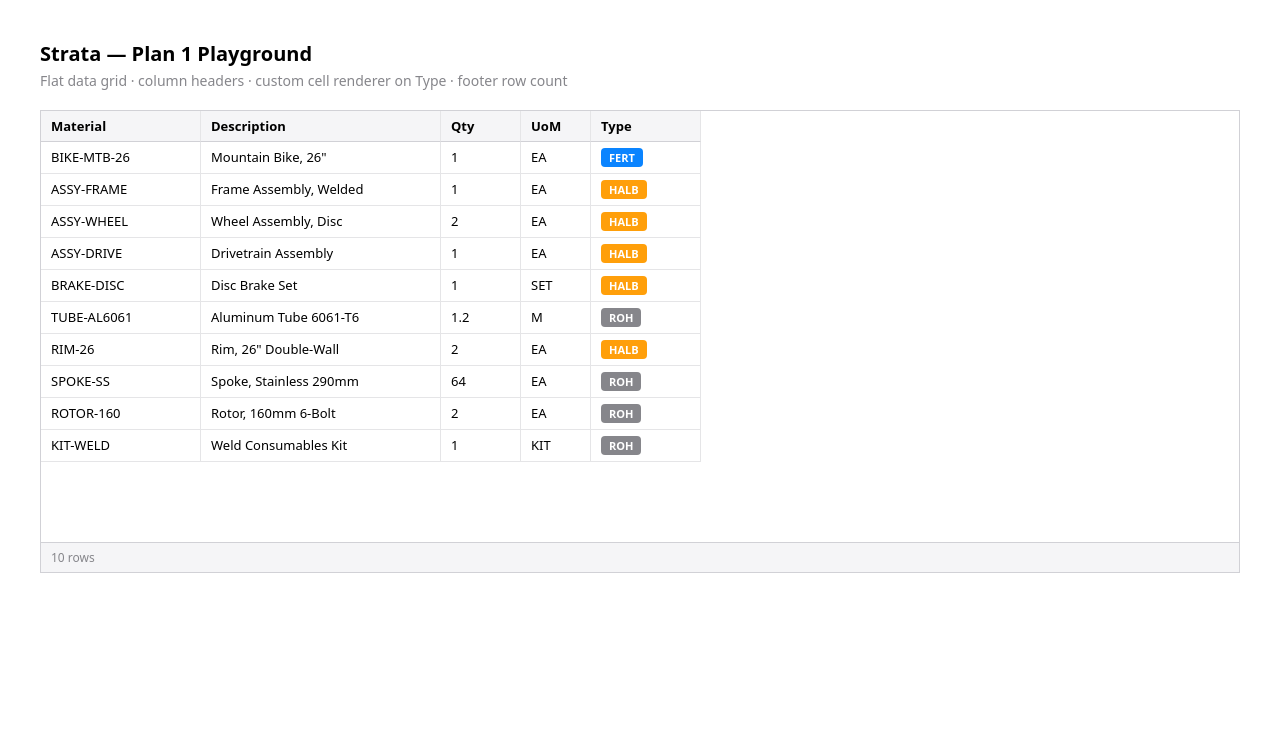
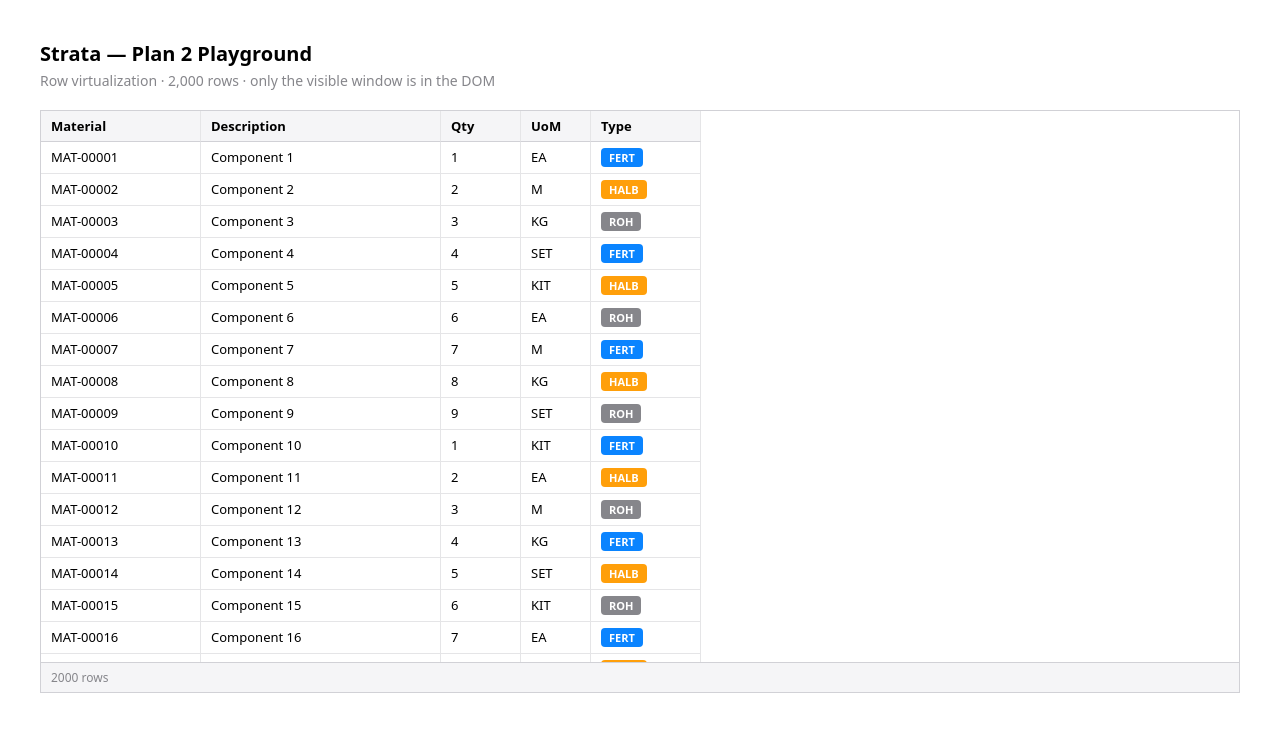
Before and after one commit to vadiraja/strata-grid, a React (Vite) app: page / in a window 1280 px wide. Shown: the top 732 px of the page. Built offline with nearby package versions, Linux system fonts and the light colour scheme.

Commit message:
chore: demo virtualization in the playground

```diff
--- a/playground/App.tsx
+++ b/playground/App.tsx
@@ -2,7 +2,7 @@ import { DataGrid, type ColumnDef } from '../src/index';
 import '../src/strata.css';
 
 /**
- * Throwaway dev playground for Strata Plan 1 (flat grid).
+ * Throwaway dev playground for Strata.
  * The full examples app is Plan 7 in docs/roadmap.md.
  */
 
@@ -15,18 +15,21 @@ interface BomRow {
   type: 'FERT' | 'HALB' | 'ROH';
 }
 
-const data: BomRow[] = [
-  { id: '1', material: 'BIKE-MTB-26', description: 'Mountain Bike, 26"', qty: 1, uom: 'EA', type: 'FERT' },
-  { id: '2', material: 'ASSY-FRAME', description: 'Frame Assembly, Welded', qty: 1, uom: 'EA', type: 'HALB' },
-  { id: '3', material: 'ASSY-WHEEL', description: 'Wheel Assembly, Disc', qty: 2, uom: 'EA', type: 'HALB' },
-  { id: '4', material: 'ASSY-DRIVE', description: 'Drivetrain Assembly', qty: 1, uom: 'EA', type: 'HALB' },
-  { id: '5', material: 'BRAKE-DISC', description: 'Disc Brake Set', qty: 1, uom: 'SET', type: 'HALB' },
-  { id: '6', material: 'TUBE-AL6061', description: 'Aluminum Tube 6061-T6', qty: 1.2, uom: 'M', type: 'ROH' },
-  { id: '7', material: 'RIM-26', description: 'Rim, 26" Double-Wall', qty: 2, uom: 'EA', type: 'HALB' },
-  { id: '8', material: 'SPOKE-SS', description: 'Spoke, Stainless 290mm', qty: 64, uom: 'EA', type: 'ROH' },
-  { id: '9', material: 'ROTOR-160', description: 'Rotor, 160mm 6-Bolt', qty: 2, uom: 'EA', type: 'ROH' },
-  { id: '10', material: 'KIT-WELD', description: 'Weld Consumables Kit', qty: 1, uom: 'KIT', type: 'ROH' },
-];
+const TYPES: BomRow['type'][] = ['FERT', 'HALB', 'ROH'];
+const UOMS = ['EA', 'M', 'KG', 'SET', 'KIT'];
+
+function makeRows(count: number): BomRow[] {
+  return Array.from({ length: count }, (_, i) => ({
+    id: String(i + 1),
+    material: `MAT-${String(i + 1).padStart(5, '0')}`,
+    description: `Component ${i + 1}`,
+    qty: (i % 9) + 1,
+    uom: UOMS[i % UOMS.length],
+    type: TYPES[i % TYPES.length],
+  }));
+}
+
+const data = makeRows(2000);
 
 const typeColor: Record<BomRow['type'], string> = {
   FERT: '#0a84ff',
@@ -64,11 +67,11 @@ const columns: ColumnDef<BomRow>[] = [
 export function App() {
   return (
     <div style={{ padding: 32, fontFamily: 'system-ui, -apple-system, sans-serif' }}>
-      <h1 style={{ fontSize: 20, margin: '0 0 4px' }}>Strata — Plan 1 Playground</h1>
+      <h1 style={{ fontSize: 20, margin: '0 0 4px' }}>Strata — Plan 2 Playground</h1>
       <p style={{ color: '#86868b', fontSize: 14, margin: '0 0 20px' }}>
-        Flat data grid · column headers · custom cell renderer on Type · footer row count
+        Row virtualization · 2,000 rows · only the visible window is in the DOM
       </p>
-      <DataGrid data={data} columns={columns} />
+      <DataGrid data={data} columns={columns} height={520} />
     </div>
   );
 }
```
